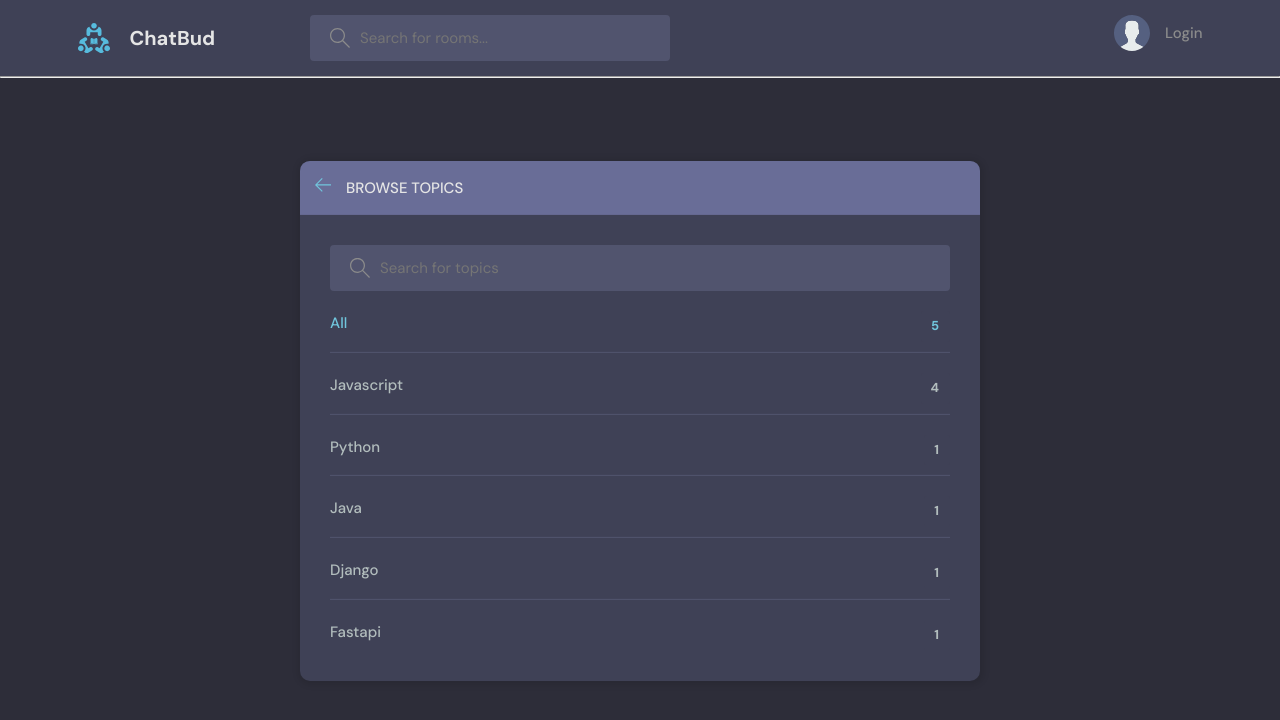
After one commit to bigyan08/chat_room, a Django app: page /topics/ in a window 1280 px wide. The commit adds this page. Shown: the top 720 px of the page. Run offline with Django 4.2, Linux system fonts and the light colour scheme; data comes from the database, SQL or seed files in the repository.

Commit message:
topics page configured

```diff
--- a/chatbud/chatapp/templates/chatapp/home.html
+++ b/chatbud/chatapp/templates/chatapp/home.html
@@ -11,7 +11,7 @@
         <!-- Room List Start -->
         <div class="roomList">
           <div class="mobile-menu">
-            <form class="header__search">
+            <form action="{% url 'index' %}" method="GET" class="header__search">
               <label>
                 <svg version="1.1" xmlns="http://www.w3.org/2000/svg" width="32" height="32" viewBox="0 0 32 32">
                   <title>search</title>
@@ -19,11 +19,11 @@
                     d="M32 30.586l-10.845-10.845c1.771-2.092 2.845-4.791 2.845-7.741 0-6.617-5.383-12-12-12s-12 5.383-12 12c0 6.617 5.383 12 12 12 2.949 0 5.649-1.074 7.741-2.845l10.845 10.845 1.414-1.414zM12 22c-5.514 0-10-4.486-10-10s4.486-10 10-10c5.514 0 10 4.486 10 10s-4.486 10-10 10z"
                   ></path>
                 </svg>
-                <input placeholder="Search for posts" />
+                <input name="q" placeholder="Search for posts" />
               </label>
             </form>
             <div class="mobile-menuItems">
-              <a class="btn btn--main btn--pill" href="#">Browse Topics</a>
+              <a class="btn btn--main btn--pill" href="{% url 'topics'%}">Browse Topics</a>
               <a class="btn btn--main btn--pill" href="#">Recent Activities</a>
             </div>
           </div>
--- a/chatbud/chatapp/templates/chatapp/topic_component.html
+++ b/chatbud/chatapp/templates/chatapp/topic_component.html
@@ -13,7 +13,7 @@
 
       {% endfor %}
          </ul>
-    <a class="btn btn--link" href="topics.html">
+    <a class="btn btn--link" href="{% url 'topics' %}">
       More
       <svg version="1.1" xmlns="http://www.w3.org/2000/svg" width="32" height="32" viewBox="0 0 32 32">
         <title>chevron-down</title>
--- /dev/null
+++ b/chatbud/chatapp/templates/chatapp/topics.html
@@ -0,0 +1,49 @@
+   {% extends 'main.html' %}
+   {% block content %}
+   <main class="create-room layout">
+      <div class="container">
+        <div class="layout__box">
+          <div class="layout__boxHeader">
+            <div class="layout__boxTitle">
+              <a href="{% url 'index' %}">
+                <svg version="1.1" xmlns="http://www.w3.org/2000/svg" width="32" height="32" viewBox="0 0 32 32">
+                  <title>arrow-left</title>
+                  <path
+                    d="M13.723 2.286l-13.723 13.714 13.719 13.714 1.616-1.611-10.96-10.96h27.625v-2.286h-27.625l10.965-10.965-1.616-1.607z"
+                  ></path>
+                </svg>
+              </a>
+              <h3>Browse Topics</h3>
+            </div>
+          </div>
+
+          <div class="topics-page layout__body">
+            <form class="header__search" action="" method="GET">
+              <label>
+                <svg version="1.1" xmlns="http://www.w3.org/2000/svg" width="32" height="32" viewBox="0 0 32 32">
+                  <title>search</title>
+                  <path
+                    d="M32 30.586l-10.845-10.845c1.771-2.092 2.845-4.791 2.845-7.741 0-6.617-5.383-12-12-12s-12 5.383-12 12c0 6.617 5.383 12 12 12 2.949 0 5.649-1.074 7.741-2.845l10.845 10.845 1.414-1.414zM12 22c-5.514 0-10-4.486-10-10s4.486-10 10-10c5.514 0 10 4.486 10 10s-4.486 10-10 10z"
+                  ></path>
+                </svg>
+                <input name="q" placeholder="Search for topics" />
+              </label>
+            </form>
+
+            <ul class="topics__list">
+              <li>
+                <a href="{% url 'topics' %}" class="active">All <span>{{topics.count}}</span></a>
+              </li>
+             {% for topic in topics %}
+              <li>
+                <a href="{%url 'index'%}?q={{topic.name}}">{{topic.name}} <span>{{topic.room_set.all.count}}</span></a>
+              </li>
+              {% endfor %}
+           </ul>
+          </div>
+        </div>
+      </div>
+    </main>
+
+    <script src="script.js"></script>
+  {% endblock %}
--- a/chatbud/chatapp/urls.py
+++ b/chatbud/chatapp/urls.py
@@ -12,6 +12,9 @@ urlpatterns=[
     path('profile/<str:pk>/',views.userProfile,name='user-profile' ),
     path('update-user/',views.updateUser,name='update-user'),
 
+    path('topics/',views.topicsPage,name='topics'),
+
+
     path('login/',views.loginPage,name='login'),
     path('logout/',views.logoutUser,name='logout'),
     path('register/',views.registerPage,name='register'),
--- a/chatbud/chatapp/views.py
+++ b/chatbud/chatapp/views.py
@@ -21,7 +21,7 @@ def index(request):
     )
     room_count = rooms.count()
     room_messages= Message.objects.filter(Q(room__topic__name__icontains=q)) #this will make sure that the activity field contains the activities related to those topics only
-    topics = Topic.objects.all()
+    topics = Topic.objects.all()[0:3]
     context = {'rooms':rooms, 'topics':topics, 'room_count':room_count,'room_messages':room_messages}
     return render(request,'chatapp/home.html',context)
 
@@ -166,3 +166,9 @@ def updateUser(request):
             form.save()
             return redirect('user-profile', pk=user.id)
     return render(request,'chatapp/update-user.html', {'form':form})
+
+
+def topicsPage(request):
+    q=request.GET.get('q') if request.GET.get('q') != None else ''
+    topics= Topic.objects.filter(name__icontains=q)
+    return render(request,'chatapp/topics.html',{'topics':topics})
```
